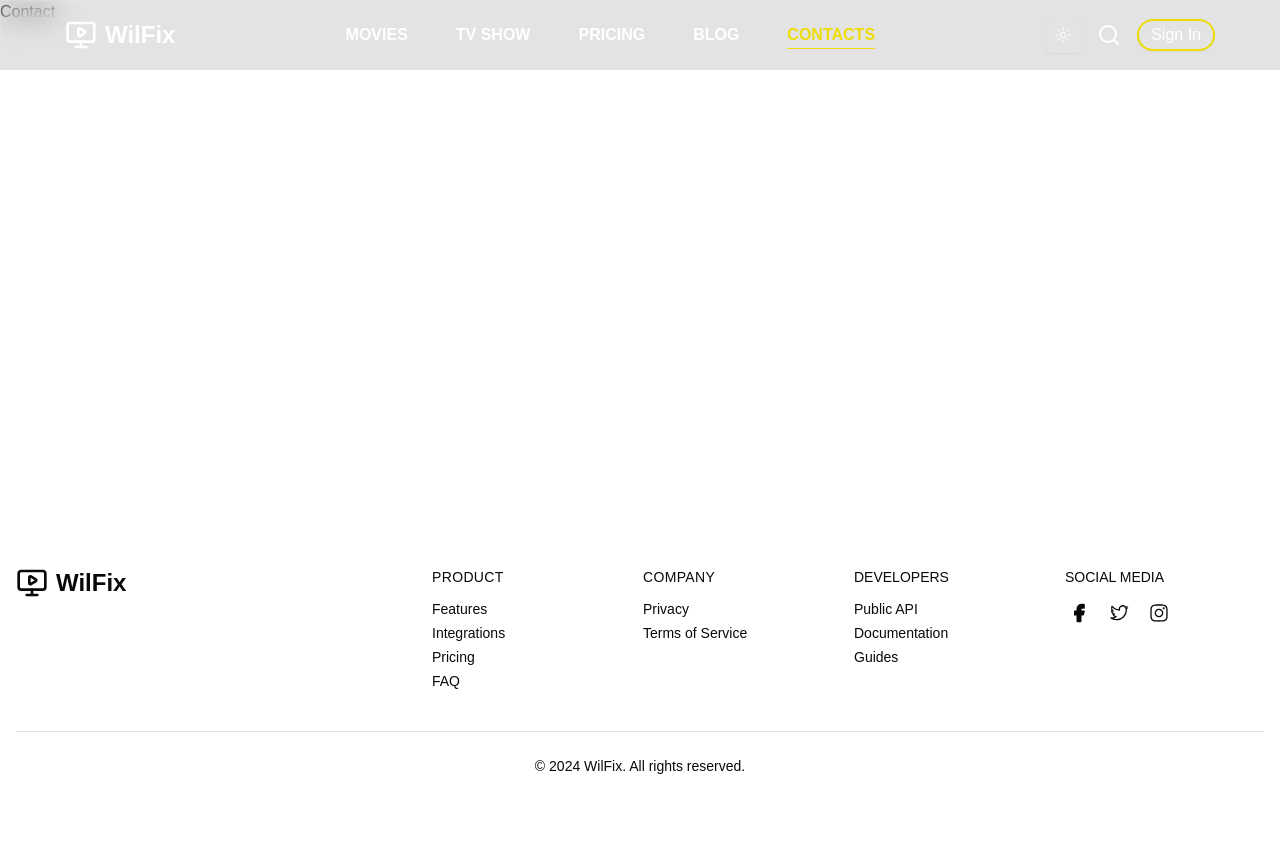
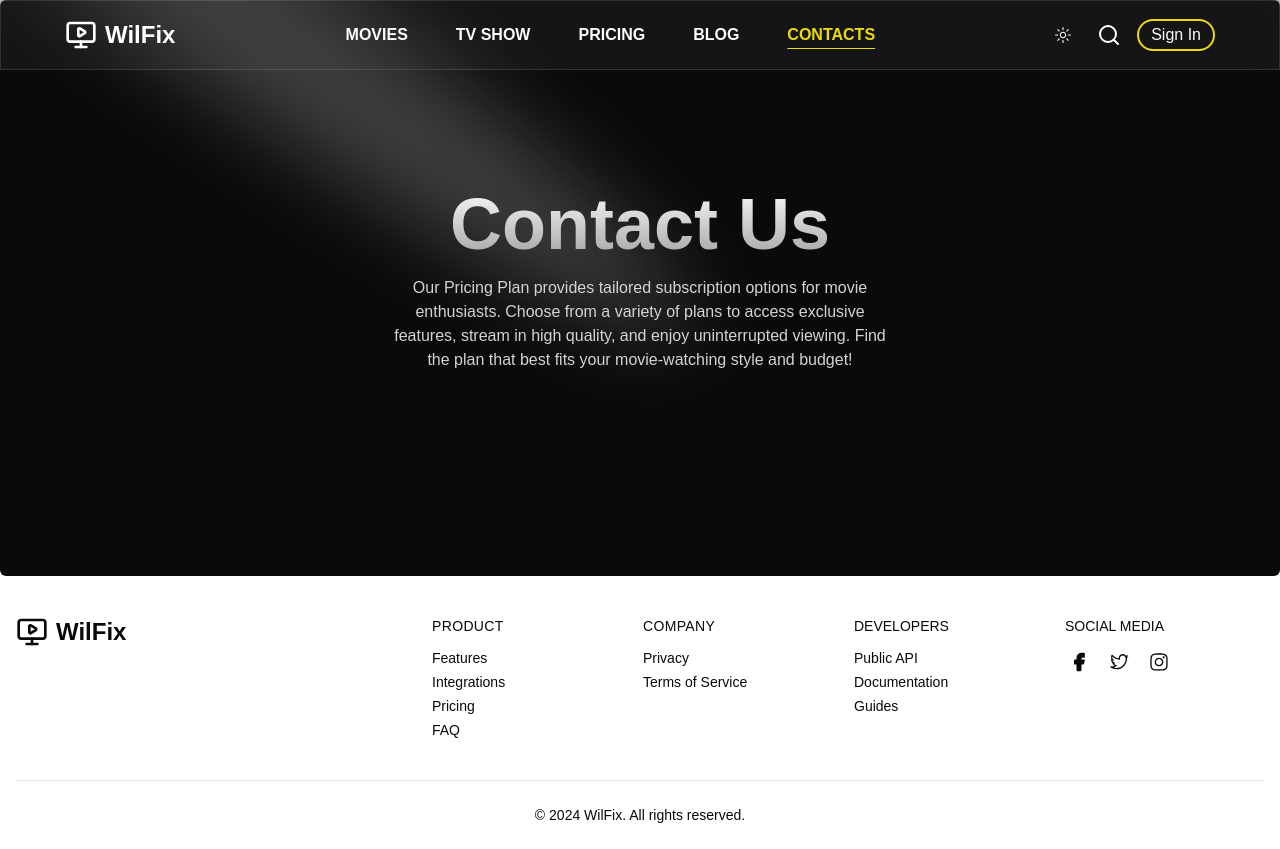
Before and after one commit to mulbahoplanojames/movie_app, a Next.js app: page /contact in a window 1280 px wide. Before the commit the page ends 800 px from the top, so only its background shows below. Built offline with nearby package versions, Linux system fonts and the light colour scheme; no server answers.

Commit message:
Modified some components and added the ContactUsHero

```diff
--- a/src/app/contact/page.tsx
+++ b/src/app/contact/page.tsx
@@ -1,5 +1,11 @@
+import ContactUsHero from "@/components/ContactUsHero";
+
 const Contact = () => {
-  return <div>Contact</div>;
+  return (
+    <>
+      <ContactUsHero />
+    </>
+  );
 };
 
 export default Contact;
--- /dev/null
+++ b/src/components/ContactUsHero.tsx
@@ -0,0 +1,27 @@
+import React from "react";
+// import { cn } from "@/lib/utils";
+import { Spotlight } from "./ui/spotlight";
+
+const ContactUsHero = () => {
+  return (
+    <div className="md:h-[36rem] h-[28rem] w-full rounded-md flex md:items-center md:justify-center bg-black/[0.96] antialiased bg-grid-white/[0.02] relative overflow-hidden">
+      <Spotlight
+        className="-top-40 left-0 md:left-60 md:-top-20"
+        fill="white"
+      />
+      <div className=" p-4 max-w-7xl  mx-auto relative z-10  w-full pt-36 md:pt-0">
+        <h1 className="text-4xl md:text-7xl font-bold text-center bg-clip-text text-transparent bg-gradient-to-b from-neutral-50 to-neutral-400 bg-opacity-50">
+          Contact Us
+        </h1>
+        <p className="mt-4 font-normal text-base text-neutral-300 max-w-lg text-center mx-auto">
+          Our Pricing Plan provides tailored subscription options for movie
+          enthusiasts. Choose from a variety of plans to access exclusive
+          features, stream in high quality, and enjoy uninterrupted viewing.
+          Find the plan that best fits your movie-watching style and budget!
+        </p>
+      </div>
+    </div>
+  );
+};
+
+export default ContactUsHero;
```
